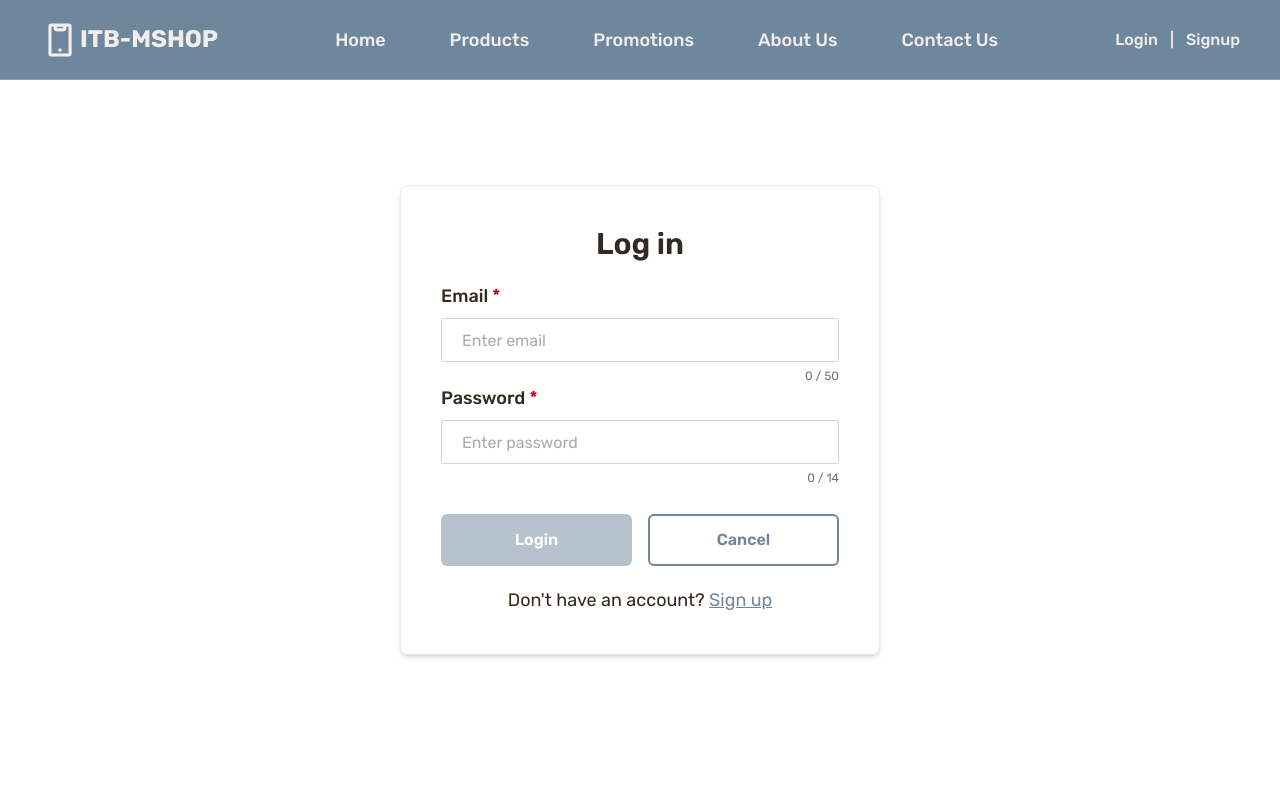
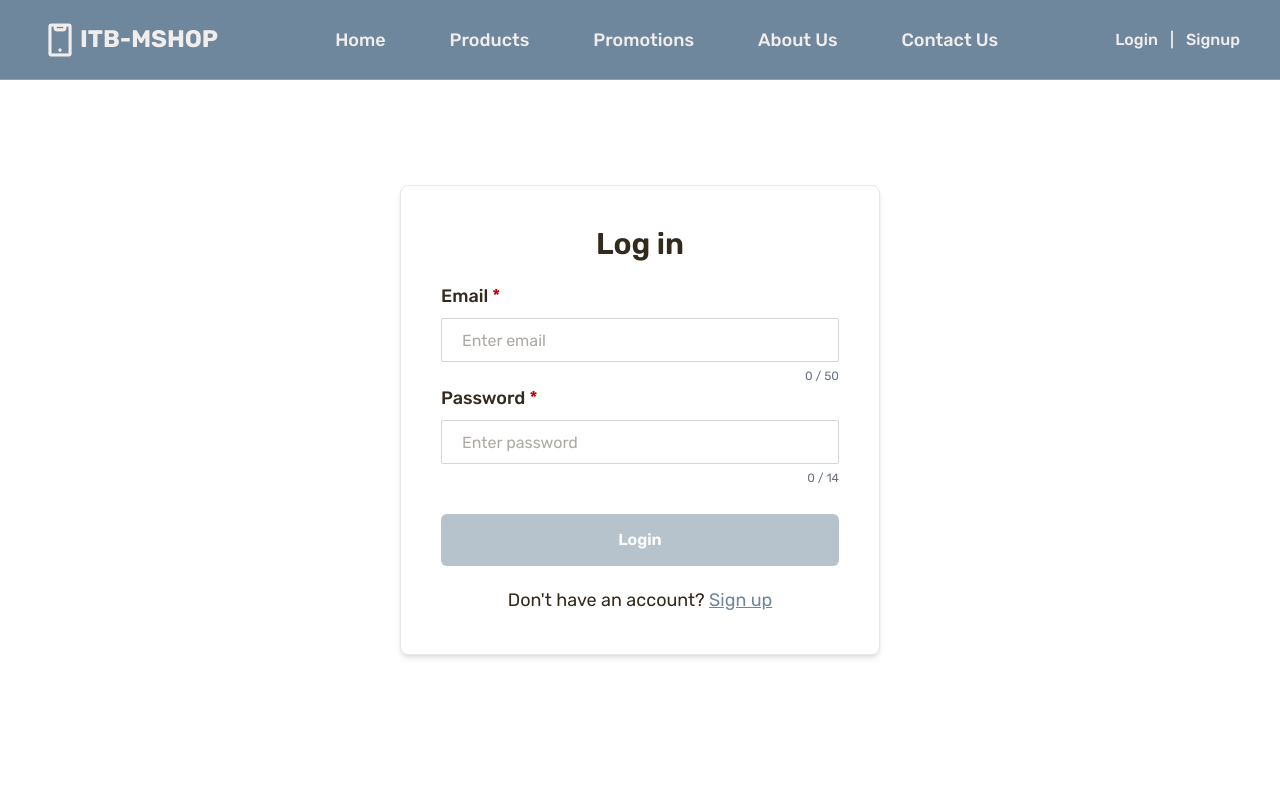
Before and after one commit to Butt3rPann/NW-1, a Vue app in the folder Frontend/: page /nw1/signin in a window 1280 px wide. Shown: the top 800 px of the page. Built offline with nearby package versions, Linux system fonts and the light colour scheme.

Commit message:
061 - [delete] cancel button in Signin page

```diff
--- a/Frontend/src/pages/Signin.vue
+++ b/Frontend/src/pages/Signin.vue
@@ -66,9 +66,6 @@ const handleClick = async () => {
     }
 }
 
-const cancel = () => {
-    router.push({ name: 'Homepage' })
-}
 </script>
 
 <template>
@@ -85,7 +82,6 @@ const cancel = () => {
             </div>
             <div class="flex justify-center gap-4 pt-2">
                 <BaseButton @click="handleClick" text="Login" :disabled="disabled" bgColor="bg-[#6F879C]" textColor="text-white" class="itbms-submit-button w-full"/>
-                <BaseButton @click="cancel" text="Cancel" class="itbms-cancel-button w-full"/>
             </div>
             <p class="text-center text-sm sm:text-base lg:text-lg">
                 Don't have an account?
```
